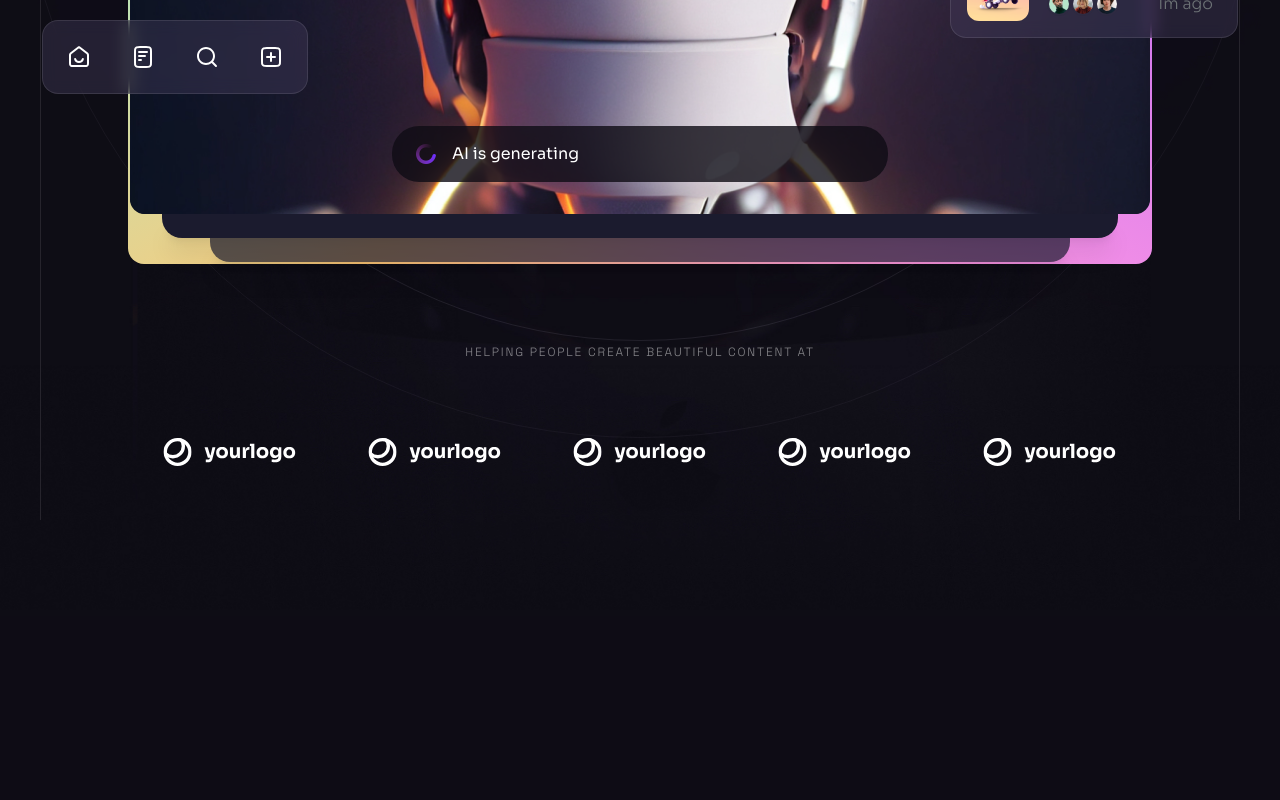
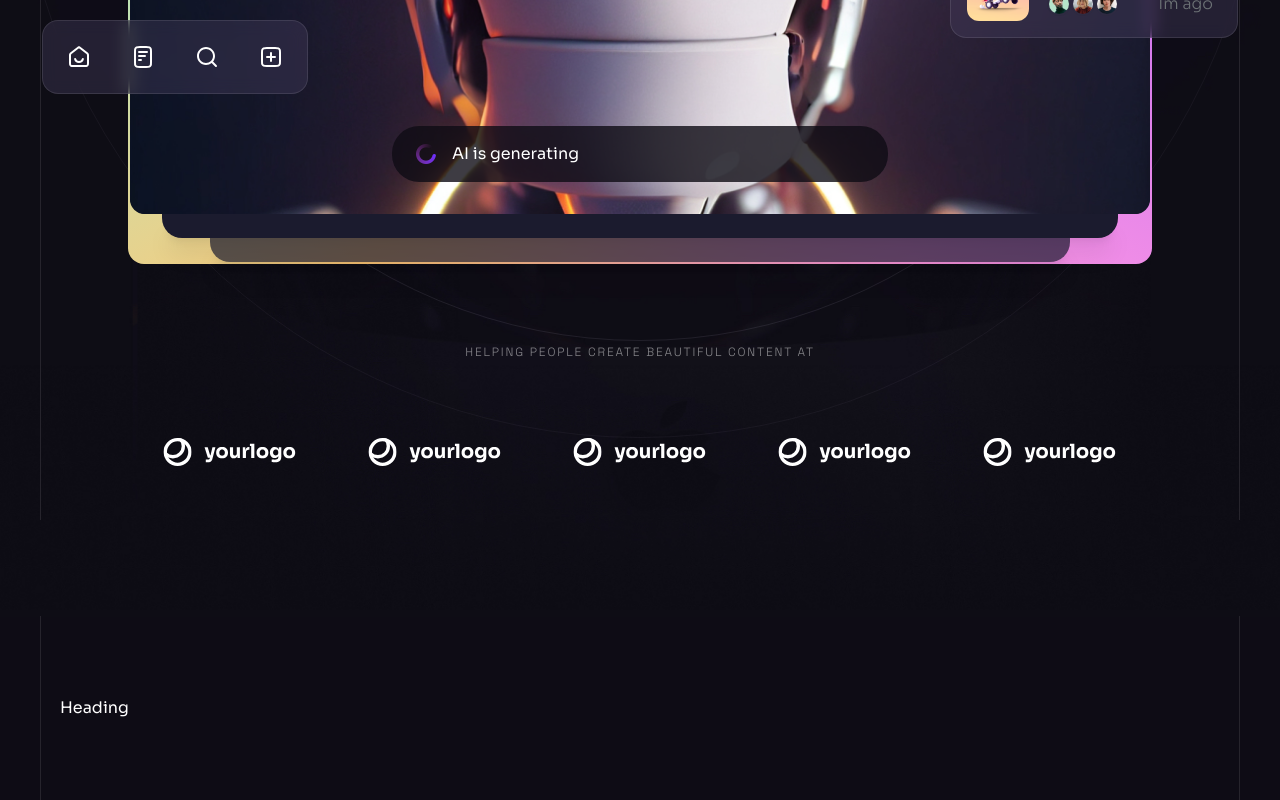
Before and after one commit to thadeus47/brainwave, a React (Vite) app: page / in a window 1280 px wide. Shown: the part 898-1698 px from the top of the page. Before the commit the page ends 1514 px from the top, so only its background shows below. Built offline with nearby package versions, Linux system fonts and the light colour scheme.

Commit message:
benefits section

```diff
--- a/src/App.jsx
+++ b/src/App.jsx
@@ -1,4 +1,5 @@
 import ButtonGradient from "./assets/svg/ButtonGradient";
+import Benefits from "./components/Benefits";
 import Header from "./components/Header";
 import Hero from "./components/Hero";
 
@@ -8,6 +9,7 @@ const App = () => {
       <div className="pt-[4.75rem] lg:pt-[5.25rem] overflow-hidden">
         <Header />
         <Hero />
+        <Benefits />
       </div>
 
       <ButtonGradient />
--- /dev/null
+++ b/src/components/Benefits.jsx
@@ -0,0 +1,14 @@
+import Heading from "./Heading";
+import Section from "./Section";
+
+const Benefits = () => {
+  return (
+    <Section id="features">
+      <div className="container relative z-2">
+        <Heading />
+      </div>
+    </Section>
+  );
+};
+
+export default Benefits;
--- /dev/null
+++ b/src/components/Heading.jsx
@@ -0,0 +1,7 @@
+import React from "react";
+
+const Heading = () => {
+  return <div>Heading</div>;
+};
+
+export default Heading;
```
